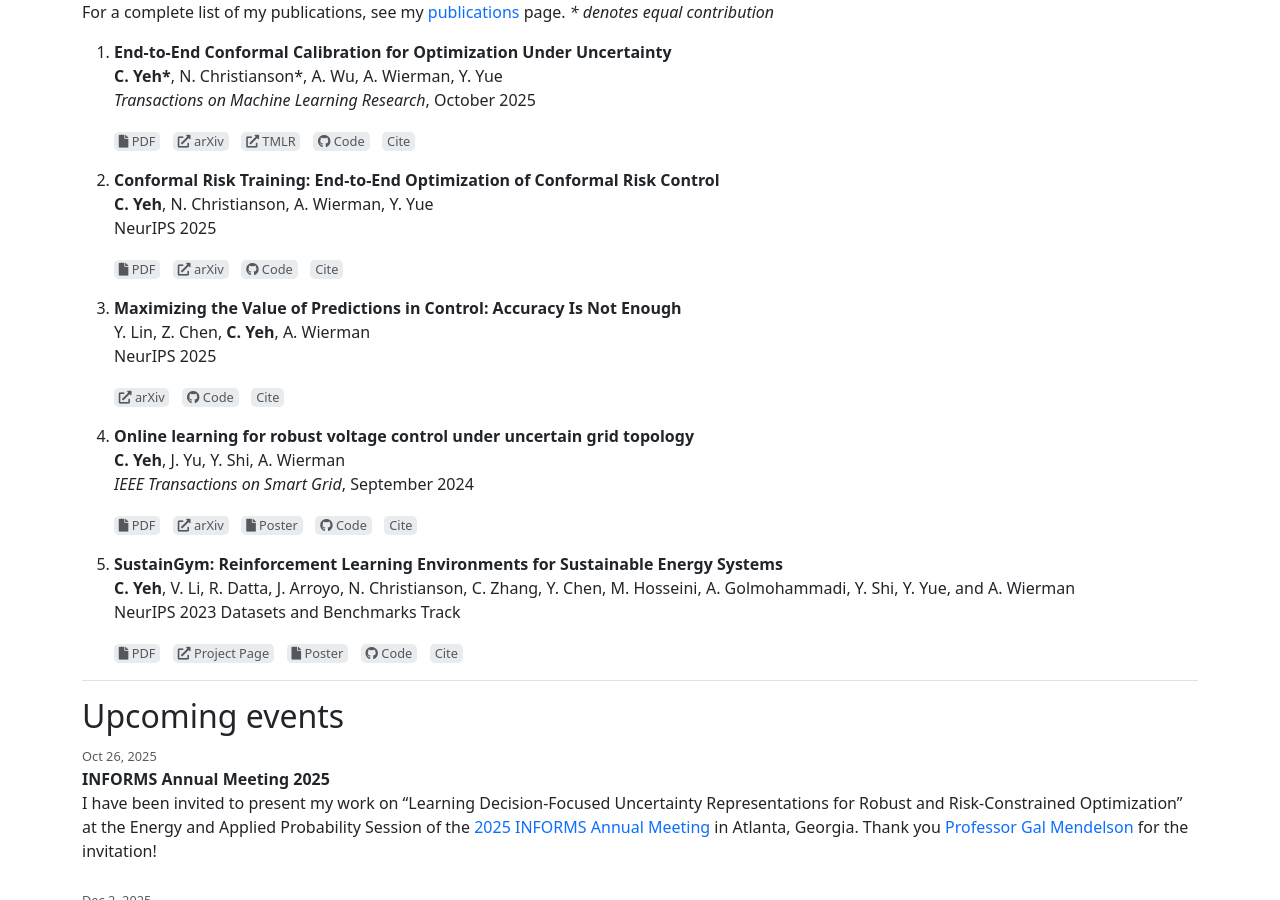
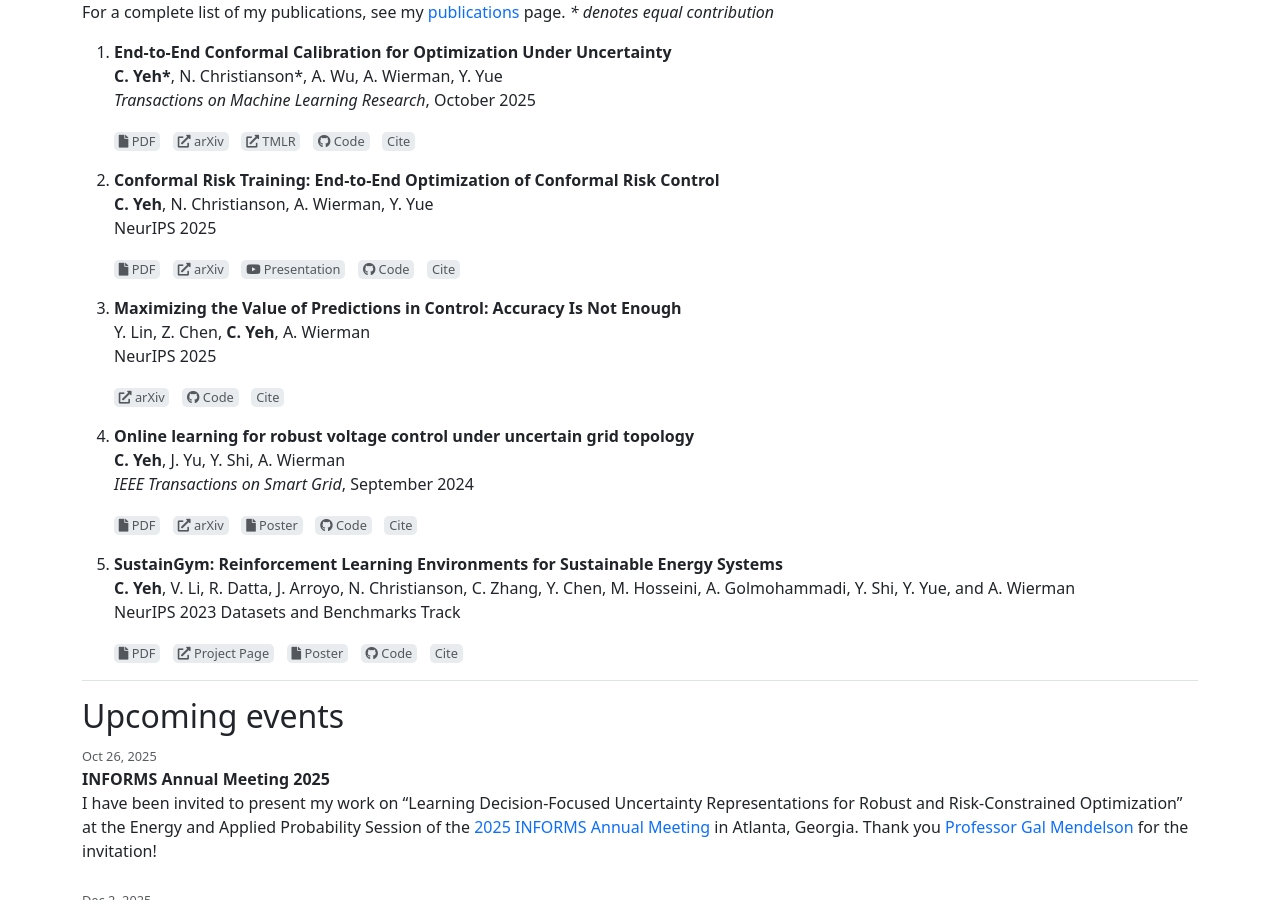
Before and after one commit to chrisyeh96/chrisyeh96.github.io, a Jekyll site: the page built from index.md, in a window 1280 px wide and 900 px high, scrolled down 551 px. Built offline with Jekyll 4.4.1, drawn with Linux system fonts in a browser that asks for light colours.

Commit message:
Publications: add Conformal Risk Training youtube presentation

```diff
--- a/_data/publications.yml
+++ b/_data/publications.yml
@@ -134,6 +134,9 @@
     - type: url
       name: arXiv
       url: https://arxiv.org/abs/2510.08748
+    - type: youtube
+      name: Presentation
+      url: https://youtu.be/j4TLPGzaAS8
     - type: github
       name: Code
       url: https://github.com/chrisyeh96/conformal-risk-training
```
